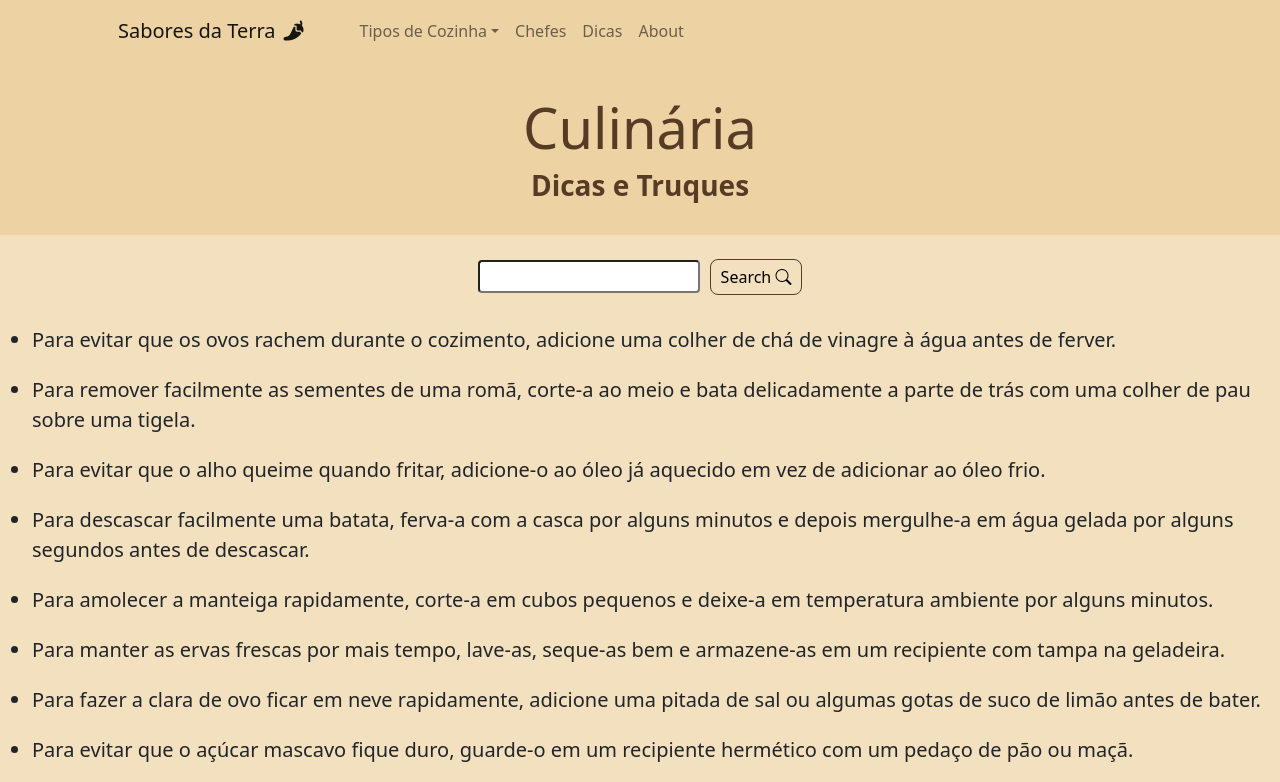
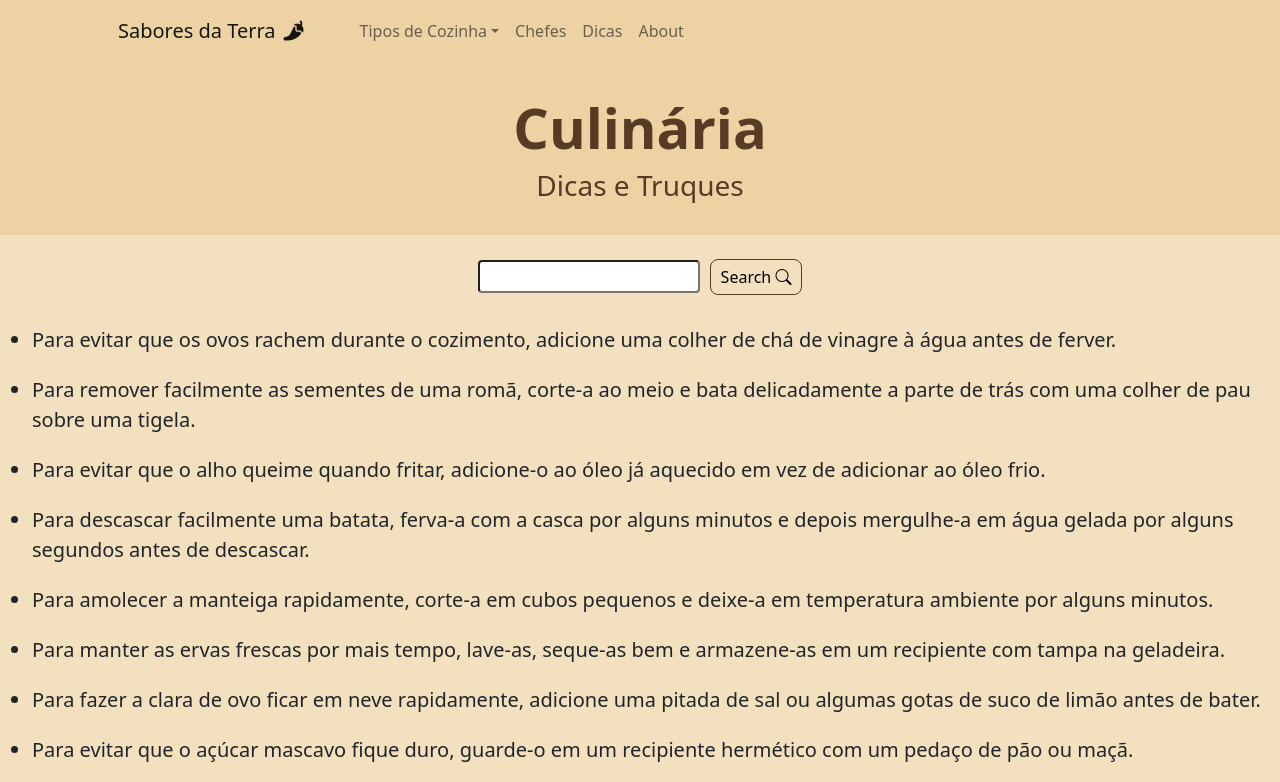
Before and after one commit to laurarccarreira/laurarccarreira.github.io, a plain HTML site: page src/dicas.html in a window 1280 px wide. Shown: the top 782 px of the page. Drawn offline with nearby package versions, Linux system fonts and the light colour scheme.

Commit message:
Title size and aspect changed

```diff
--- a/src/dicas.html
+++ b/src/dicas.html
@@ -50,10 +50,10 @@
     <header class="py-4" style="background-color: #edd2a4;">
         <div class="container px-4 px-lg-5 my-2 div-cozinha">
             <div class="text-center">
-                <h1 class="display-4 fw-normal">
+                <h1 class="display-4 fw-bolder">
                     Culinária
                 </h1>
-                <h3 class="fw-bolder">
+                <h3 class="fw-normal">
                     Dicas e Truques
                 </h3>
             </div>
```
